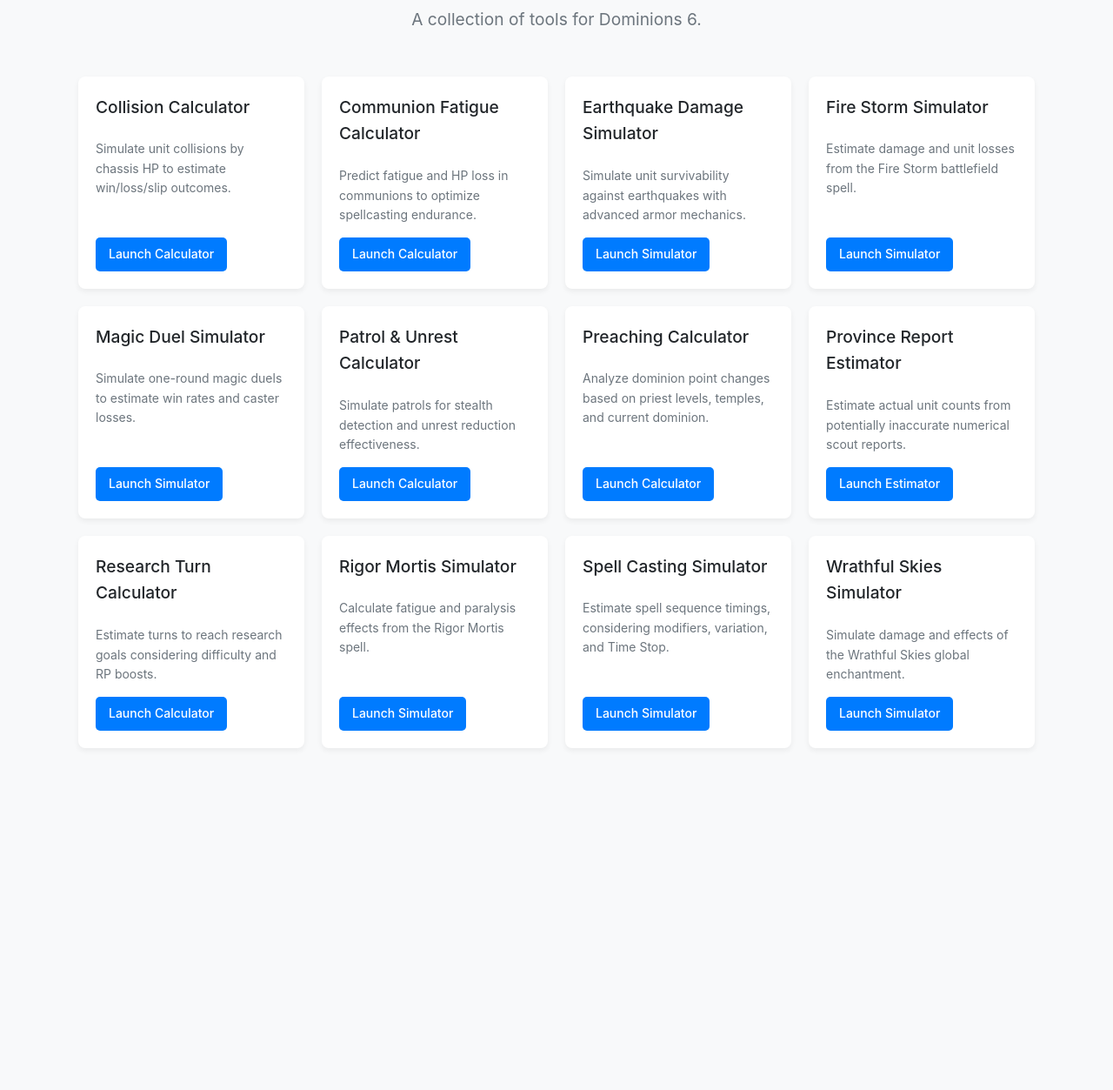
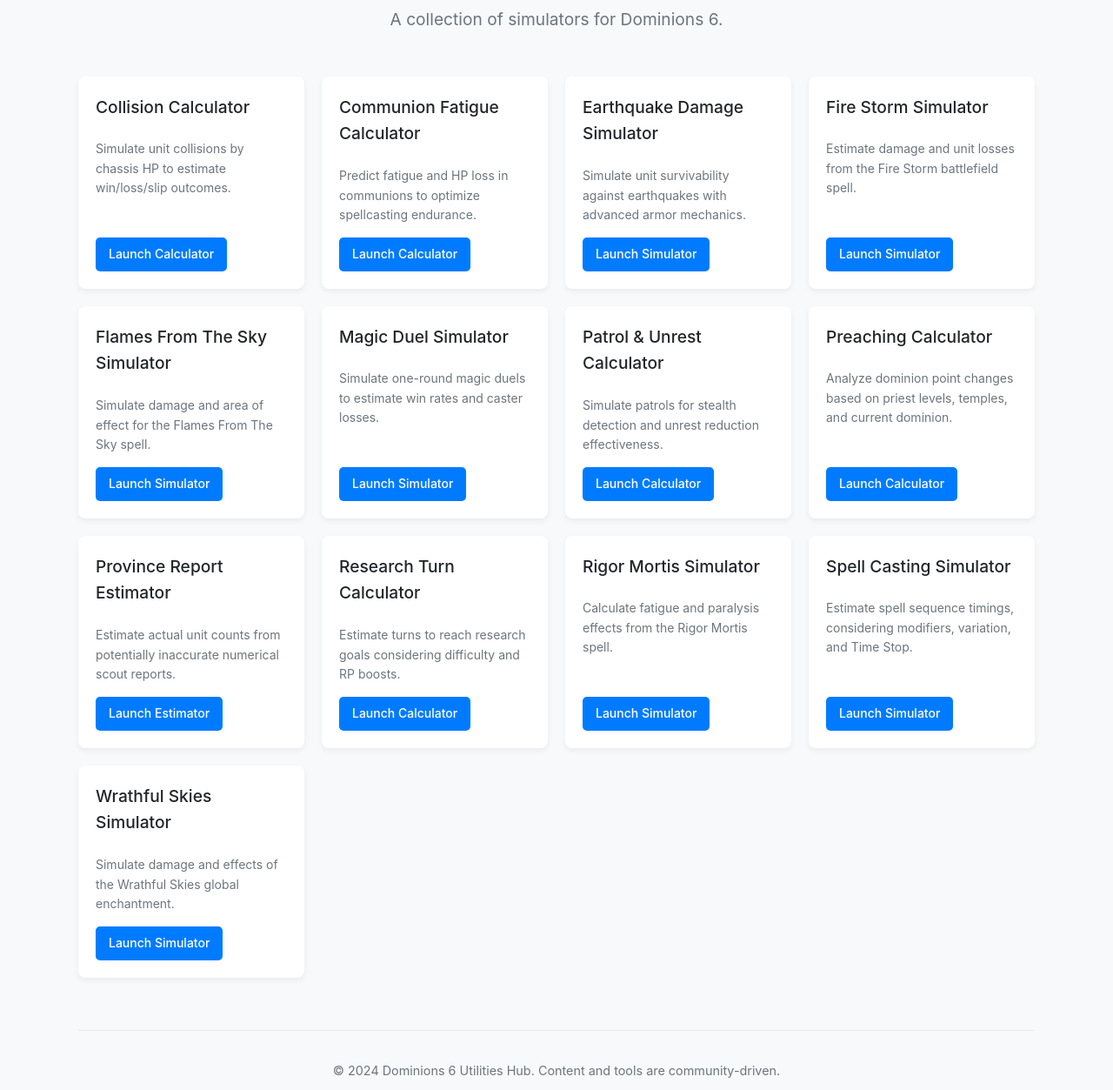
Before and after one commit to devnada0/dominions-utilities, a plain HTML site: page index.html in a window 1280 px wide. Shown: the part 107-1360 px from the top of the page at 87% size. Before the commit the page ends 1007 px from the top, so only its background shows below. Drawn offline with Linux system fonts and the light colour scheme.

Commit message:
Update index.html
Added Flames From the Sky Simulator

```diff
--- a/index.html
+++ b/index.html
@@ -52,14 +52,12 @@
       margin: 0 auto;
     }
 
-    /* Removed .utility-section and .section-title styles as they are no longer used */
-
     .utilities-grid {
       display: grid;
       grid-template-columns: repeat(auto-fit, minmax(230px, 1fr));
       gap: 20px;
       padding: 0;
-      margin: 0; /* Ensure no extra margin for the grid itself after header */
+      margin: 0;
       list-style: none;
     }
 
@@ -130,7 +128,7 @@
   <div class="page-container">
     <header>
       <h1>Dominions 6 Utilities</h1>
-      <div class="subtitle">A collection of tools for Dominions 6.</div>
+      <div class="subtitle">A collection of simulators for Dominions 6.</div>
     </header>
 
     <ul class="utilities-grid">
@@ -154,6 +152,13 @@
         <p>Estimate damage and unit losses from the Fire Storm battlefield spell.</p>
         <a href="firestorm-simulator/firestorm-simulator.html" class="launch-button">Launch Simulator</a>
       </li>
+      <!-- New Card: Flames From The Sky Simulator -->
+      <li class="utility-card">
+        <h3>Flames From The Sky Simulator</h3>
+        <p>Simulate damage and area of effect for the Flames From The Sky spell.</p>
+        <a href="flamesfromthesky-simulator/flamesfromthesky-simulator.html" class="launch-button">Launch Simulator</a>
+      </li>
+      <!-- End New Card -->
       <li class="utility-card">
         <h3>Magic Duel Simulator</h3>
         <p>Simulate one-round magic duels to estimate win rates and caster losses.</p>
@@ -196,6 +201,10 @@
       </li>
     </ul>
 
+    <footer>
+        <p>© 2024 Dominions 6 Utilities Hub. Content and tools are community-driven.</p>
+    </footer>
+
   </div> <!-- End page-container -->
 </body>
 </html>
```
